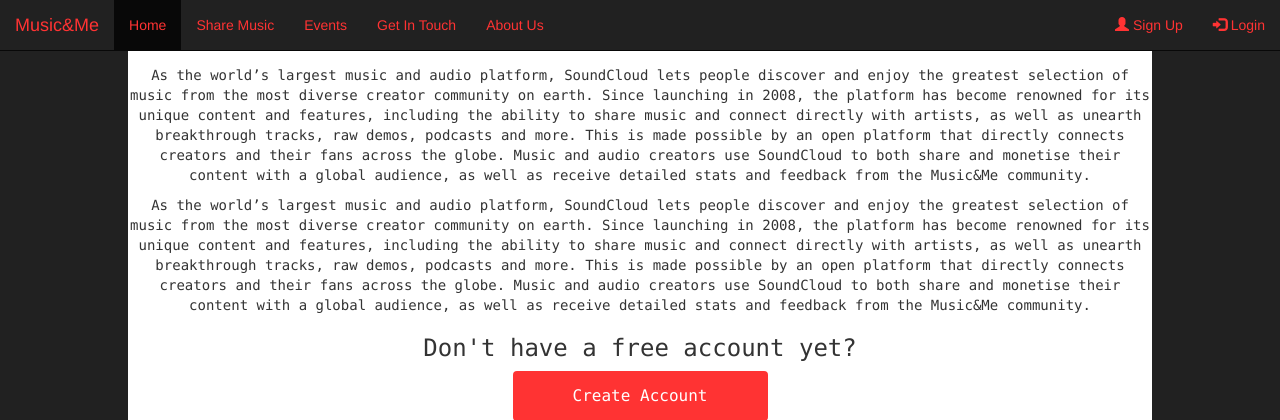
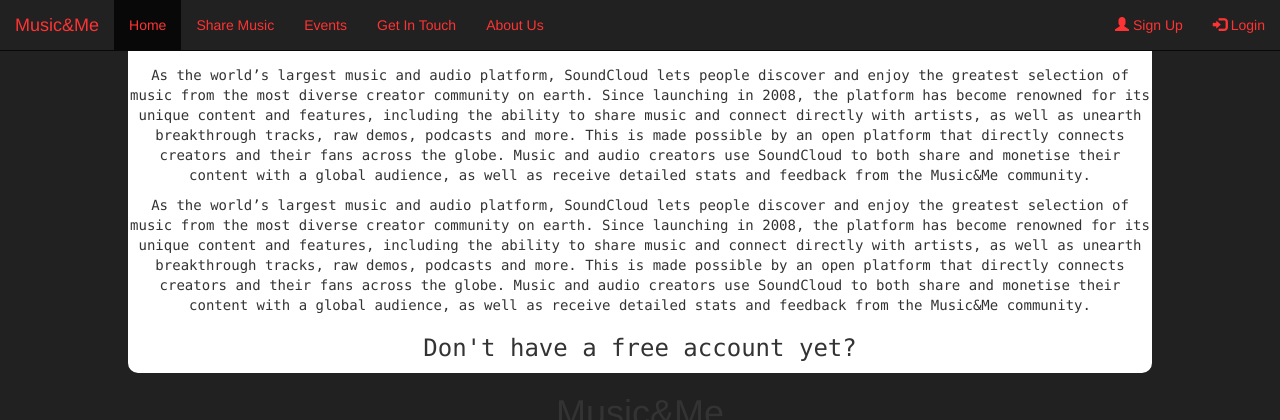
Before and after one commit to mjb0899/musicnme, a PHP site: page /aboutus.php in a window 1280 px wide. Shown: the top 420 px of the page. Run offline with PHP 8.4, Linux system fonts and the light colour scheme; the visitor is signed in with stand-in values (Sample User, id 1); some libraries are stand-ins or nearby versions.

Commit message:
db connect Commit

```diff
--- a/aboutus.php
+++ b/aboutus.php
@@ -61,9 +61,7 @@
             </p>
             <h3> Don't have a free account yet?</h3>
             <div class="wrapper_signup">
-                <button type="button" class="log-btn"  >Create Account</button>
-                <h1><?php echo $sess; ?></h1>
-                <input type="button" value="Add to Cart" <?php if(isset($sess)) { ?>style="display:none;"<?php } ?>  />
+                <button type="button" class="log-btn" <?php if(isset($sess)) { ?>style="display:none;"<?php } ?>  >Create Account</button>
 
             </div>
         </div>
```
